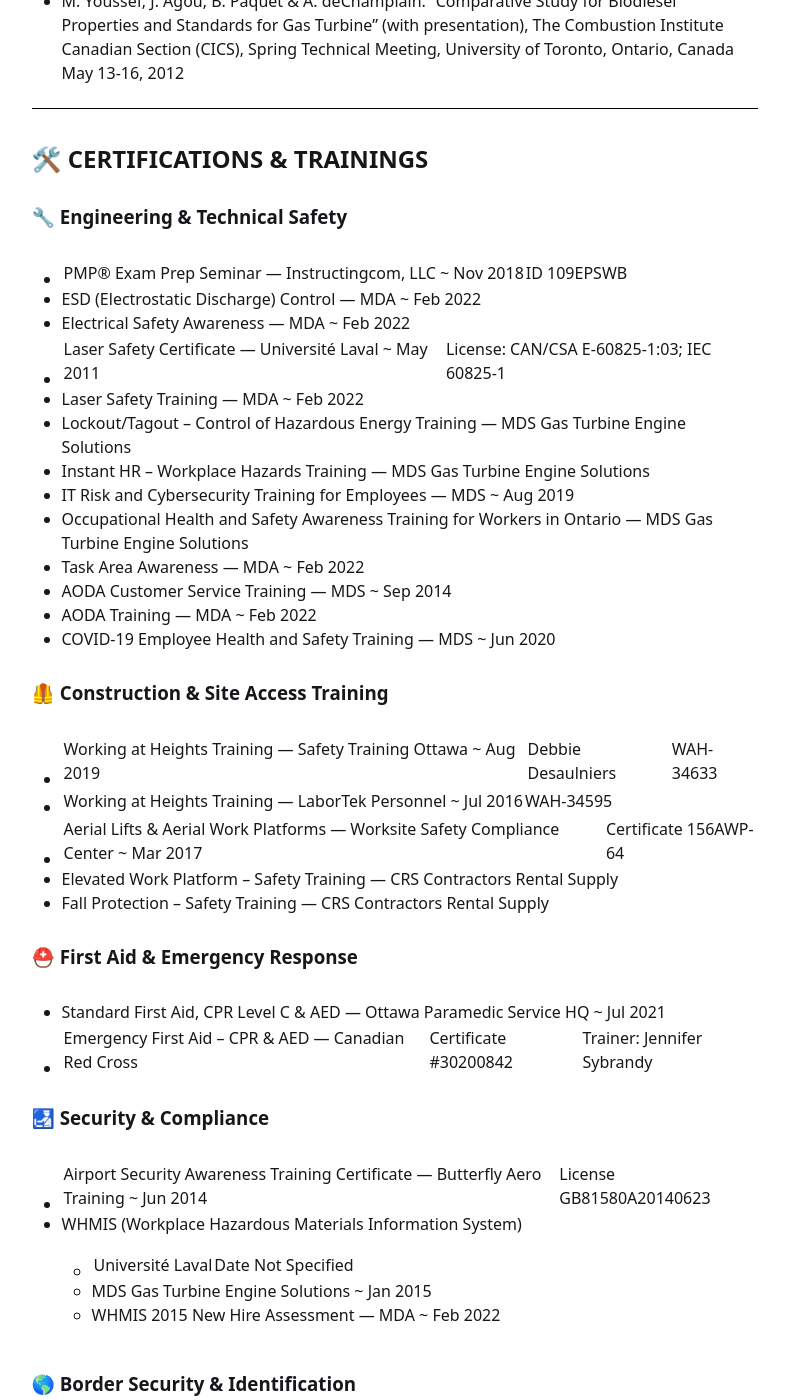
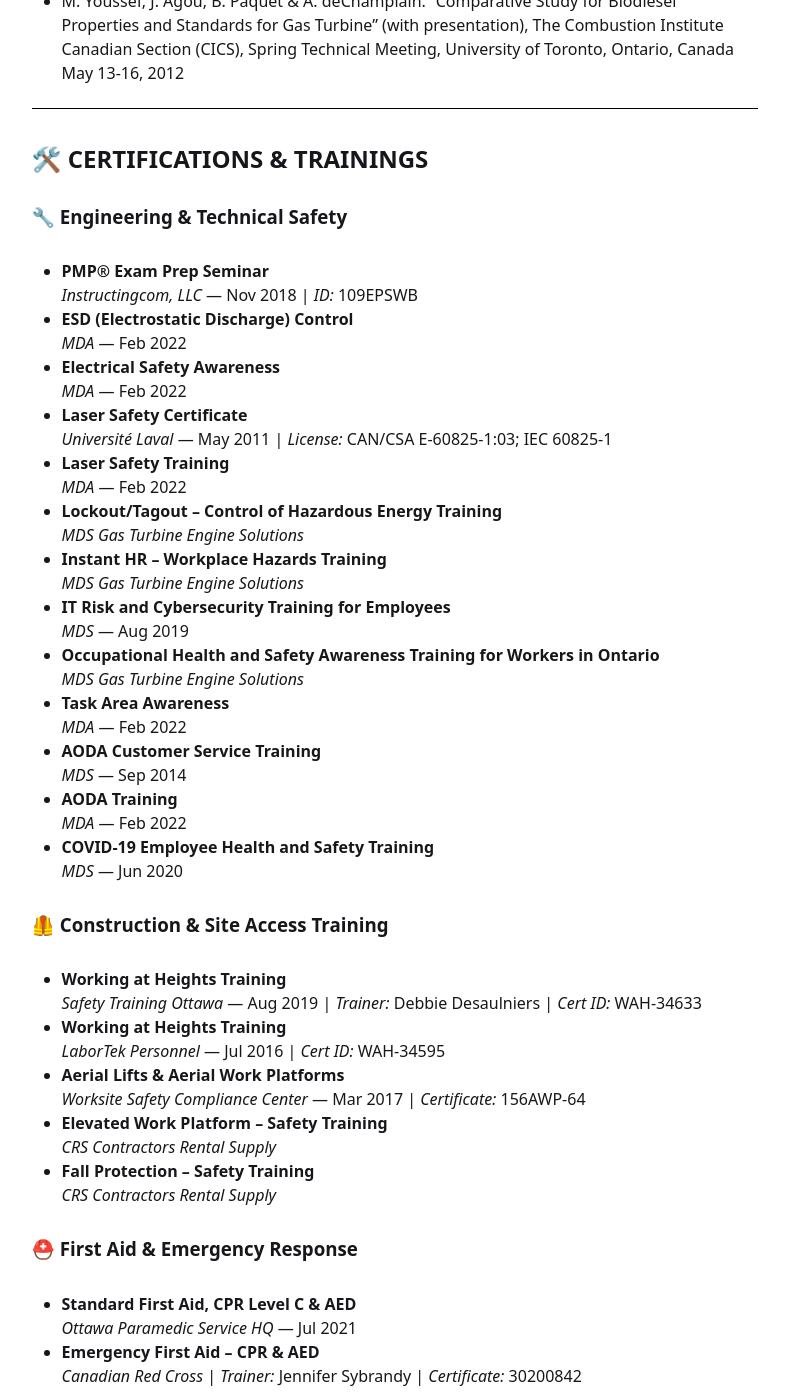
Before and after one commit to casagou/joa, a Jekyll site: the page built from index.md, in a window 1280 px wide and 1400 px high, scrolled down 11908 px. Shown: the whole window, without its empty margins (330-1119 px from the left). Built offline with Jekyll 4.4.1, drawn with Linux system fonts in a browser that asks for light colours; some of the changed text lies outside the part shown.

Commit message:
Update index.md

```diff
--- a/index.md
+++ b/index.md
@@ -310,40 +310,63 @@ Engineering Sciences.
 # 🛠️ CERTIFICATIONS & TRAININGS
 
 ### 🔧 Engineering & Technical Safety
-- PMP® Exam Prep Seminar — Instructingcom, LLC ~ Nov 2018 | ID 109EPSWB
-- ESD (Electrostatic Discharge) Control — MDA ~ Feb 2022
-- Electrical Safety Awareness — MDA ~ Feb 2022
-- Laser Safety Certificate — Université Laval ~ May 2011 | License: CAN/CSA E-60825-1:03; IEC 60825-1
-- Laser Safety Training — MDA ~ Feb 2022
-- Lockout/Tagout – Control of Hazardous Energy Training — MDS Gas Turbine Engine Solutions
-- Instant HR – Workplace Hazards Training — MDS Gas Turbine Engine Solutions
-- IT Risk and Cybersecurity Training for Employees — MDS ~ Aug 2019
-- Occupational Health and Safety Awareness Training for Workers in Ontario — MDS Gas Turbine Engine Solutions
-- Task Area Awareness — MDA ~ Feb 2022
-- AODA Customer Service Training — MDS ~ Sep 2014
-- AODA Training — MDA ~ Feb 2022
-- COVID-19 Employee Health and Safety Training — MDS ~ Jun 2020
+- **PMP® Exam Prep Seminar**
+  *Instructingcom, LLC* — Nov 2018 | *ID:* 109EPSWB
+- **ESD (Electrostatic Discharge) Control**
+  *MDA* — Feb 2022
+- **Electrical Safety Awareness**
+  *MDA* — Feb 2022
+- **Laser Safety Certificate**
+  *Université Laval* — May 2011 | *License:* CAN/CSA E-60825-1:03; IEC 60825-1
+- **Laser Safety Training**
+  *MDA* — Feb 2022
+- **Lockout/Tagout – Control of Hazardous Energy Training**
+  *MDS Gas Turbine Engine Solutions*
+- **Instant HR – Workplace Hazards Training**
+  *MDS Gas Turbine Engine Solutions*
+- **IT Risk and Cybersecurity Training for Employees**
+  *MDS* — Aug 2019
+- **Occupational Health and Safety Awareness Training for Workers in Ontario**
+  *MDS Gas Turbine Engine Solutions*
+- **Task Area Awareness**
+  *MDA* — Feb 2022
+- **AODA Customer Service Training**
+  *MDS* — Sep 2014
+- **AODA Training**
+  *MDA* — Feb 2022
+- **COVID-19 Employee Health and Safety Training**
+  *MDS* — Jun 2020
 
 ### 🦺 Construction & Site Access Training
-- Working at Heights Training — Safety Training Ottawa ~ Aug 2019 | Debbie Desaulniers | WAH-34633
-- Working at Heights Training — LaborTek Personnel ~ Jul 2016 | WAH-34595
-- Aerial Lifts & Aerial Work Platforms — Worksite Safety Compliance Center ~ Mar 2017 | Certificate 156AWP-64
-- Elevated Work Platform – Safety Training — CRS Contractors Rental Supply
-- Fall Protection – Safety Training — CRS Contractors Rental Supply
+- **Working at Heights Training**
+  *Safety Training Ottawa* — Aug 2019 | *Trainer:* Debbie Desaulniers | *Cert ID:* WAH-34633
+- **Working at Heights Training**
+  *LaborTek Personnel* — Jul 2016 | *Cert ID:* WAH-34595
+- **Aerial Lifts & Aerial Work Platforms**
+  *Worksite Safety Compliance Center* — Mar 2017 | *Certificate:* 156AWP-64
+- **Elevated Work Platform – Safety Training**
+  *CRS Contractors Rental Supply*
+- **Fall Protection – Safety Training**
+  *CRS Contractors Rental Supply*
 
 ### ⛑️ First Aid & Emergency Response
-- Standard First Aid, CPR Level C & AED — Ottawa Paramedic Service HQ ~ Jul 2021
-- Emergency First Aid – CPR & AED — Canadian Red Cross | Certificate #30200842 | Trainer: Jennifer Sybrandy
+- **Standard First Aid, CPR Level C & AED**
+  *Ottawa Paramedic Service HQ* — Jul 2021
+- **Emergency First Aid – CPR & AED**
+  *Canadian Red Cross* | *Trainer:* Jennifer Sybrandy | *Certificate:* 30200842
 
 ### 🛃 Security & Compliance
-- Airport Security Awareness Training Certificate — Butterfly Aero Training ~ Jun 2014 | License GB81580A20140623
-- WHMIS (Workplace Hazardous Materials Information System)
-	- Université Laval | Date Not Specified
-	- MDS Gas Turbine Engine Solutions ~ Jan 2015
-	- WHMIS 2015 New Hire Assessment — MDA ~ Feb 2022
+- **Airport Security Awareness Training Certificate**
+  *Butterfly Aero Training* — Jun 2014 | *License:* GB81580A20140623
+- **WHMIS (Workplace Hazardous Materials Information System)**
+  - *Université Laval* — Date Not Specified
+  - *MDS Gas Turbine Engine Solutions* — Jan 2015
+  - **WHMIS 2015 New Hire Assessment**
+    *MDA* — Feb 2022
 
 ### 🌎 Border Security & Identification
-- NEXUS — Canada Border Services Agency ~ Since Jan 2019
+- **NEXUS**
+  *Canada Border Services Agency* — Since Jan 2019
 
 ----
 
```
Also changed, not shown: other parts of index.md (+8 -3 lines).
